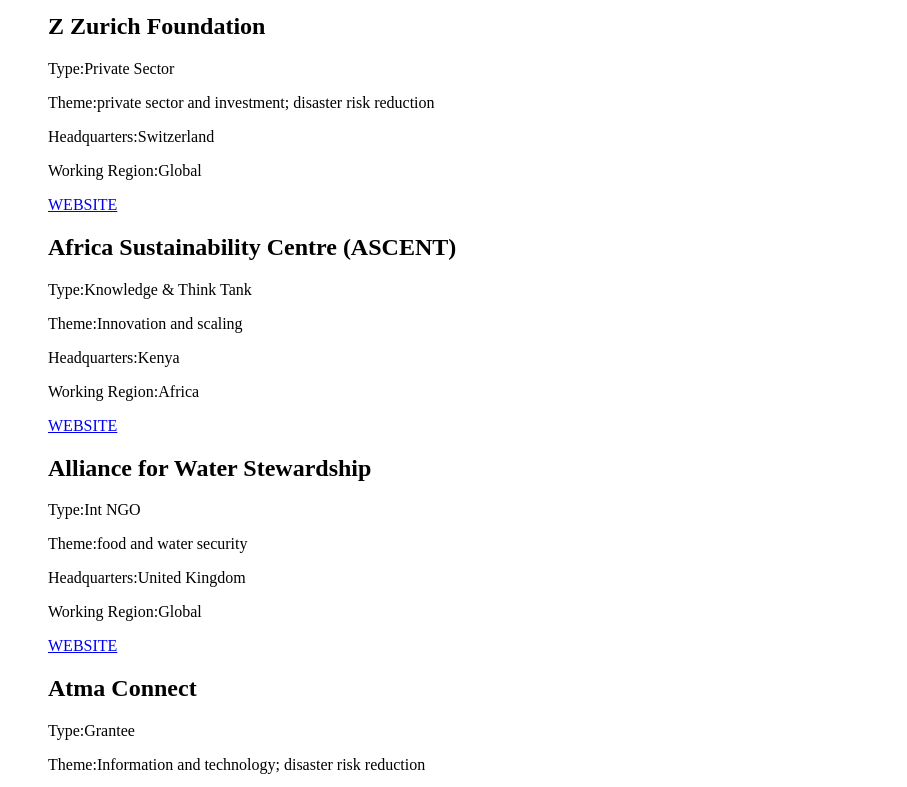
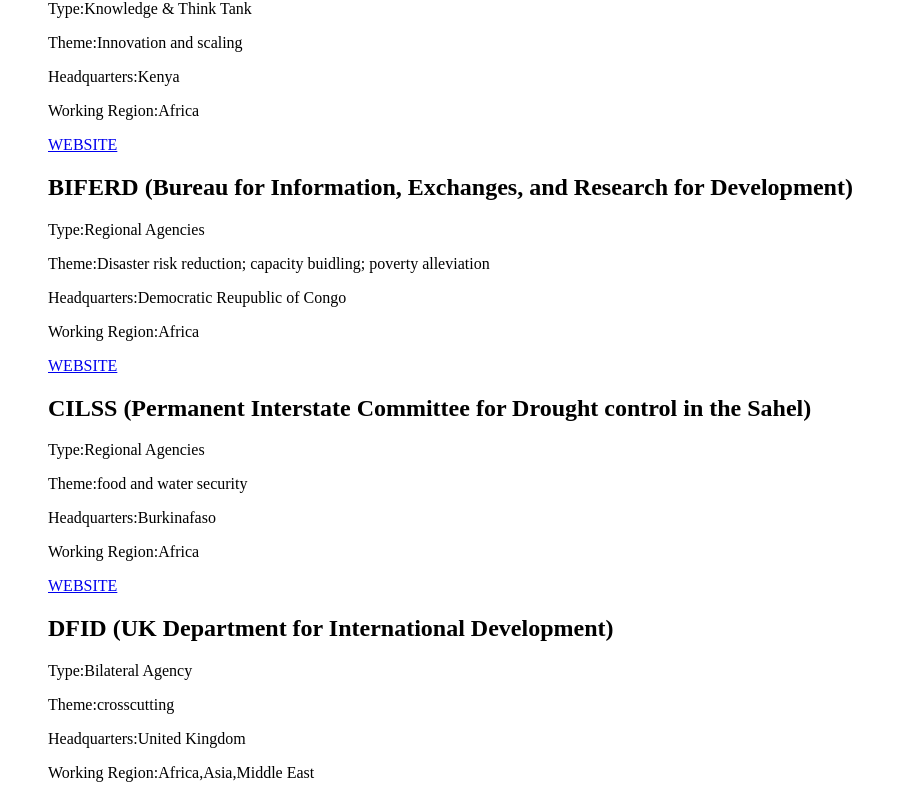
Before and after one commit to johanwennerstrom-joj/grp-partner-page, a Gatsby site: page / in a window 1280 px wide. Shown: the part 262-1049 px from the top of the page, without its empty margins (0-907 px from the left). Built offline with nearby package versions, Linux system fonts and the light colour scheme; Gatsby itself is replaced by a stand-in of ours.

Commit message:
fixed the filterfunction so it should work to our requirments

```diff
--- a/src/components/CardContainer/index.js
+++ b/src/components/CardContainer/index.js
@@ -1,15 +1,12 @@
-import React from 'react'
+import React from "react"
 import "./index.scss"
 
 const CardContainer = ({ children }) => {
-    return (
-        <>
-            <h1>Region ex:Africa</h1>
-            <div className=""></div>
-            {children}
-        </>
-
-    )
+  return (
+    <>
+      <div className="">{children}</div>
+    </>
+  )
 }
 
 export default CardContainer
--- a/src/pages/index.js
+++ b/src/pages/index.js
@@ -11,37 +11,58 @@
 import CardContainer from "../components/CardContainer/index"
 
 const IndexPage = () => {
-  //state, setQuery changes state. We will use it with the buttonrow
-  const [query, setQuery] = useState("Europe")
-  const [test, setTest] = useState("")
-
   // Destructuring JSON data
-
   const { partners } = Data
 
-  // Start of a filter function.
-  const filter = (data, query1) => {
+  // State
+  const [sort, setSort] = useState("workingRegion")
+  const [query, setQuery] = useState("Africa")
+  const [filtered, setFiltered] = useState([])
+  const [unfiltered, setUnfiltered] = useState([])
+
+  const filter = data => {
     const queryTrue = []
     const queryFalse = []
 
     data.map(item => {
-      const { workingRegion } = item
-      workingRegion.includes(`${query1}`)
+      item[sort].includes(`${query}`)
         ? queryTrue.push(item)
         : queryFalse.push(item)
     })
-    return setTest(queryTrue)
+    setFiltered(queryTrue)
+    setUnfiltered(queryFalse)
   }
+
   useEffect(() => {
-    filter(partners, query)
+    filter(partners)
   }, [])
 
+  // filtered.map(partner => {
+  //   return console.log(partner)
+  // })
   return (
     <Layout>
       <SEO title="Home" />
 
       <CardContainer>
-        {partners.map(item => {
+        {filtered.map(item => {
+          return (
+            <PartnerCard
+              organisation={item.organisation}
+              type={item.type}
+              theme={item.themes}
+              hq={item.hq}
+              workingRegion={item.workingRegion}
+              website={item.website}
+              key={item.id}
+            />
+          )
+        })}
+      </CardContainer>
+
+      <h1>Separation Line</h1>
+      <CardContainer>
+        {unfiltered.map(item => {
           return (
             <PartnerCard
               organisation={item.organisation}
```
Also changed, not shown: src/components/Card contanier/index.js (deleted, +0 -14 lines).
